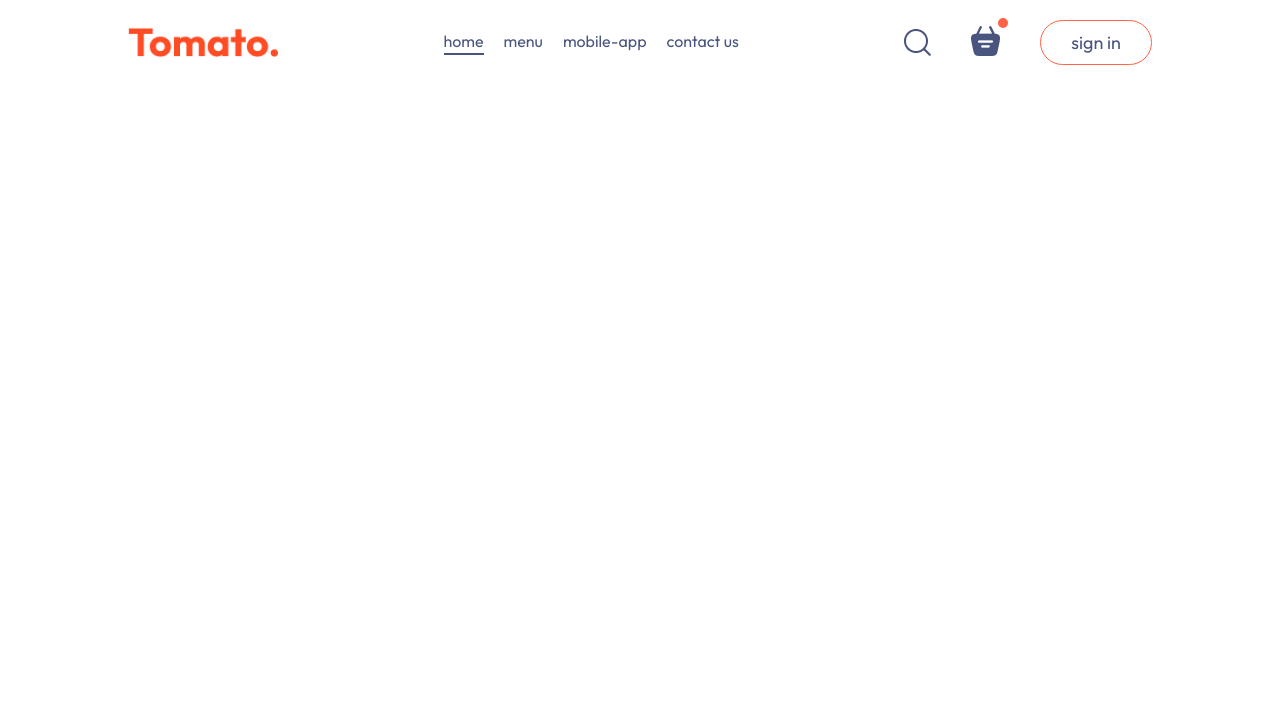
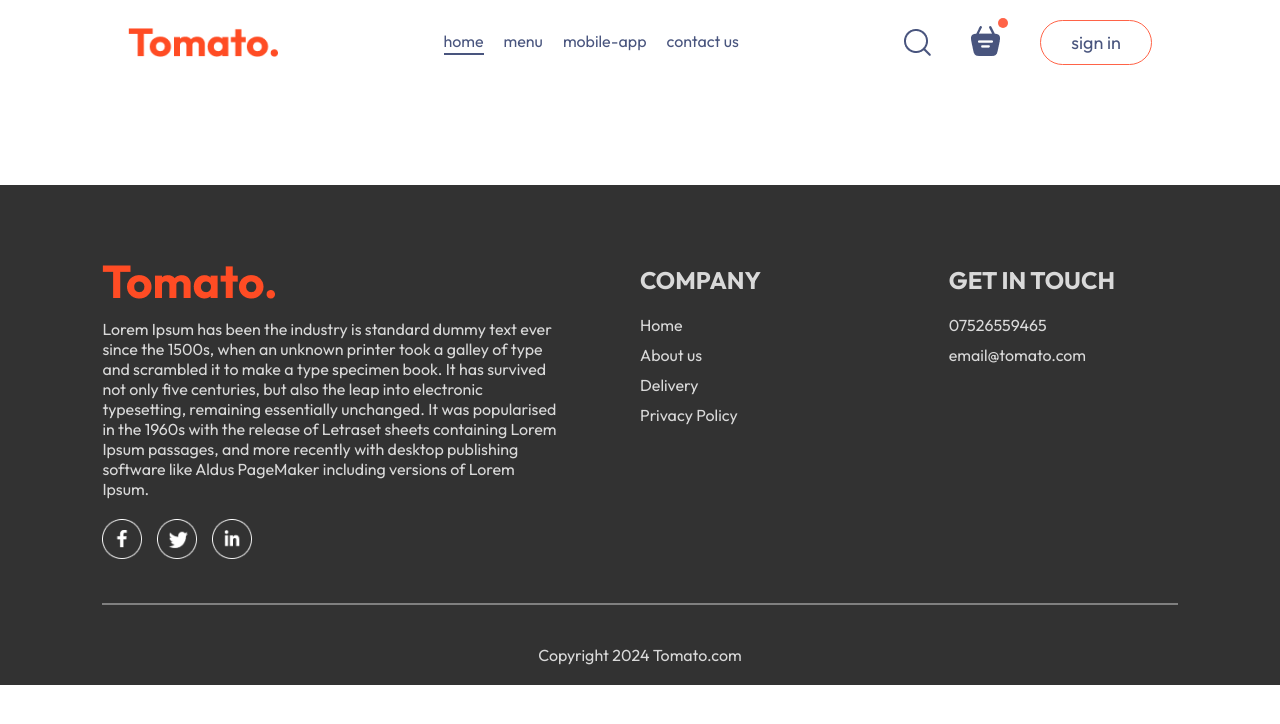
Before and after one commit to dadu99/food-delivery, a React (Vite) app: page /order in a window 1280 px wide. Shown: the top 724 px of the page. Built offline with nearby package versions, Linux system fonts and the light colour scheme.

Commit message:
added footer

```diff
--- a/src/App.jsx
+++ b/src/App.jsx
@@ -4,9 +4,11 @@ import Home from './pages/Home/Home'
 import { Route, Routes } from 'react-router-dom'
 import Cart from './pages/Cart/Cart'
 import PlaceOrder from './pages/PlaceOrder/PlaceOrder'
+import Footer from './components/Footer/Footer'
 
 const App = () => {
   return (
+    <>
       <div className='app'>
 
         <Navbar />
@@ -16,6 +18,9 @@ const App = () => {
           <Route path='/order' elemement={<PlaceOrder />} />
         </Routes>
       </div>
+      <Footer></Footer>
+    </>
+
   )
 }
 
--- /dev/null
+++ b/src/components/Footer/Footer.css
@@ -0,0 +1,42 @@
+.footer {
+    color: #d9d9d9;
+    background-color: #323232;
+    display: flex;
+    flex-direction: column;
+    align-items: center;
+    gap: 20px;
+    padding: 20px 8vw;
+    padding-top: 80px;
+    margin-top: 100px;
+}
+.footer-content {
+    width: 100%;
+    display: grid;
+    grid-template-columns: 2fr 1fr 1fr;
+    gap: 80px;
+}
+.footer-content-left, .footer-content-right, .footer-content-center {
+    display: flex;
+    flex-direction: column;
+    align-items: start;
+    gap: 20px;
+}
+.footer-content-left li, .footer-content-right li, .footer-content-center li {
+    list-style: none;
+    margin-bottom: 10px;
+    cursor: pointer;
+}
+.footer-content-left h2, .footer-content-right li, .footer-content-center h2 {
+    color:: white;
+}
+.footer-social-icons img {
+    width: 40px;
+    margin-right: 15px;
+}
+.footer hr {
+    width: 100%;
+    height: 2px;
+    margin: 20px 0;
+    background-color: grey;
+    border: none;
+}
--- /dev/null
+++ b/src/components/Footer/Footer.jsx
@@ -0,0 +1,52 @@
+import React from 'react'
+import './Footer.css'
+import { assets } from '../../assets/assets'
+
+const Footer = () => {
+    return (
+        <div className='footer' id='footer'>
+            <div className='footer-content'>
+
+                <div className='footer-content-left'>
+                    <img src={assets.logo} alt='' />
+                    <p>Lorem Ipsum has been the industry is standard dummy text ever since the 1500s, when an unknown printer took a galley of type and scrambled it to make a type specimen book. It has survived not only five centuries, but also the leap into electronic typesetting, remaining essentially unchanged. It was popularised in the 1960s with the release of Letraset sheets containing Lorem Ipsum passages, and more recently with desktop publishing software like Aldus PageMaker including versions of Lorem Ipsum.</p>
+
+                    <div className='footer-social-icons'>
+                        <img src={assets.facebook_icon} alt='' />
+                        <img src={assets.twitter_icon} alt='' />
+                        <img src={assets.linkedin_icon} alt='' />
+                    </div>
+                </div>
+
+                <div className='footer-content-center'>
+                    <h2>COMPANY</h2>
+
+                    <ul>
+                        <li>Home</li>
+                        <li>About us</li>
+                        <li>Delivery</li>
+                        <li>Privacy Policy</li>
+                    </ul>
+                </div>
+
+                <div className='footer-content-right'>
+                    <h2>GET IN TOUCH</h2>
+
+                    <ul>
+                        <li>07526559465</li>
+                        <li>email@tomato.com</li>
+                    </ul>
+
+                </div>
+
+            </div>
+
+            <hr></hr>
+            <p className='footer-copyright'>
+                Copyright 2024 Tomato.com
+            </p>
+        </div>
+    )
+}
+
+export default Footer
```
Lines whose indentation alone changed are shown as unchanged.
